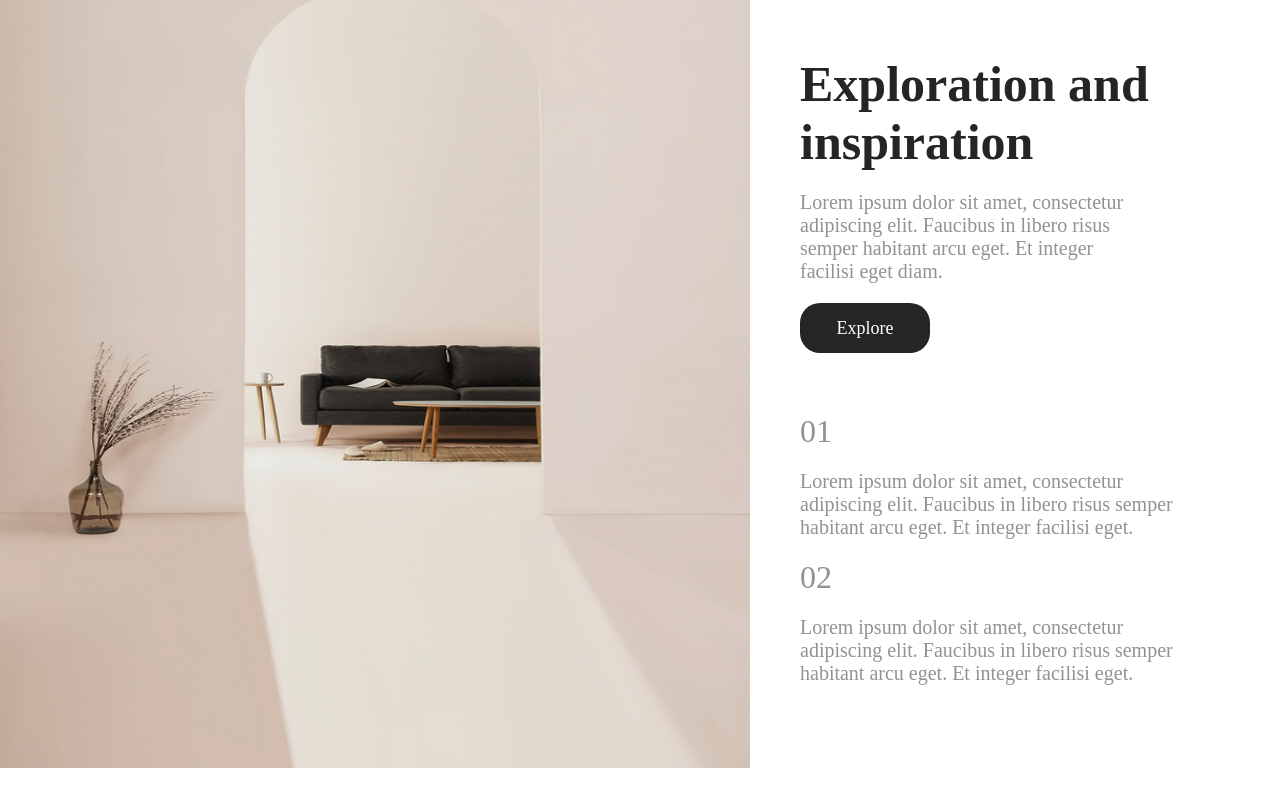
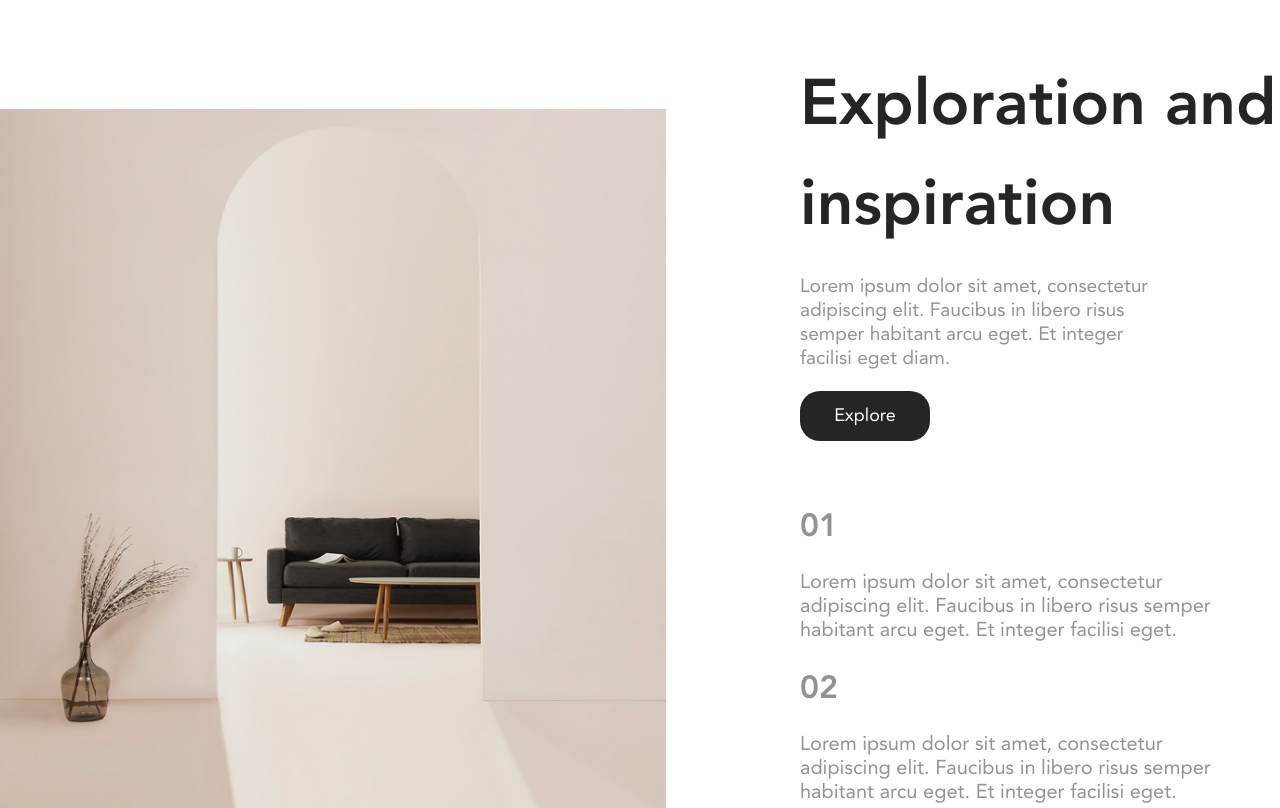
Before and after one commit to NicolasMuskusTarazona/50-Landing-page-designs-Community, a plain HTML site: page src/views/page4.html in a window 1280 px wide. Shown: the top 808 px of the page. Drawn offline with Linux system fonts and the light colour scheme; a web font is replaced by a local one.

Commit message:
feat: :bug: Correccion altura y ancho

```diff
--- a/src/css/pagina4.css
+++ b/src/css/pagina4.css
@@ -5,25 +5,26 @@
     box-sizing: border-box;
 }
 
-header{
+header {
     margin-left: 800px;
 }
-header h1{
+
+header h1 {
     font-family: "Avenir-Heavy";
-    font-size: 50px;
+    font-size: 5vw;
     margin-top: 55px;
     color: var(--color-2);
 }
 
-header p{
+header p {
     margin-top: 20px;
     font-family: "Avenir-Roman";
-    font-size: 20px;
+    font-size: 1.5vw;
     color: var(--color-3);
     font-weight: 500;
 }
 
-.Explore1{
+.Explore1 {
     display: flex;
     background: var(--color-2);
     margin-top: 20px;
@@ -35,30 +36,29 @@ header p{
     text-align: center;
 }
 
-.Explore2{
+.Explore2 {
     color: var(--color-4);
     font-family: "Avenir-Roman";
     font-size: 18px;
     text-decoration: none;
 }
 
-.General_Description{
+.General_Description {
     margin-top: 60px;
 }
 
-.number{
+.number {
     font-family: "Avenir-Heavy";
     font-size: 32px;
 }
 
-.Description{
+.Description {
     font-size: 20px;
 }
 
-main img{
-    display: flex;
-    margin-top: -56%;
-    margin-bottom: -10px;
-    width: 750px;
-    height: 800px;
+main img {
+    width: 52%;
+    height: auto;
+    object-fit: cover;
+    margin-top: -87vh;
 }
--- a/src/css/variable.css
+++ b/src/css/variable.css
@@ -183,110 +183,110 @@
 
 @font-face {
     font-family:"Avenir-Heavy";
-    src: url(../stora/font/Avenir/Avenir-Heavy.ttf);
+    src: url(../storage/font/Avenir/Avenir-Heavy.ttf);
 }
 
 @font-face {
     font-family:"Avenir-Roman";
-    src: url(../stora/font/Avenir/Avenir-Roman.ttf);
+    src: url(../storage/font/Avenir/Avenir-Roman.ttf);
 }
 
 @font-face {
     font-family:"WorkSans-Regular";
-    src: url(../stora/font/Work_Sans/static/WorkSans-Regular.ttf);
+    src: url(../storage/font/Work_Sans/static/WorkSans-Regular.ttf);
 }
 
 @font-face {
     font-family:"Times-Regular";
-    src: url(../stora/font/Times/Times-Regular.ttf);
+    src: url(../storage/font/Times/Times-Regular.ttf);
 }
 
 @font-face {
     font-family:"PlayfairDisplay-Bold";
-    src: url(../stora/font/Playfair_Display/static/PlayfairDisplay-Bold.ttf);
+    src: url(../storage/font/Playfair_Display/static/PlayfairDisplay-Bold.ttf);
 }
 
 @font-face {
     font-family:"WorkSans-Medium";
-    src: url(../stora/font/Work_Sans/static/WorkSans-Medium.ttf);
+    src: url(../storage/font/Work_Sans/static/WorkSans-Medium.ttf);
 }
 
 @font-face {
     font-family:"WorkSans-Bold";
-    src: url(../stora/font/Work_Sans/static/WorkSans-Bold.ttf);
+    src: url(../storage/font/Work_Sans/static/WorkSans-Bold.ttf);
 }
 
 @font-face {
     font-family:"WorkSans-Light";
-    src: url(../stora/font/Work_Sans/static/WorkSans-Light.ttf);
+    src: url(../storage/font/Work_Sans/static/WorkSans-Light.ttf);
 }
 
 @font-face {
     font-family:"Poppins-SemiBold";
-    src: url(../stora/font/Poppins/Poppins-SemiBold.ttf);
+    src: url(../storage/font/Poppins/Poppins-SemiBold.ttf);
 }
 
 @font-face {
     font-family:"Poppins-Regular";
-    src: url(../stora/font/Poppins/Poppins-Regular.ttf);
+    src: url(../storage/font/Poppins/Poppins-Regular.ttf);
 }
 
 @font-face {
     font-family:"Poppins-Bold";
-    src: url(../stora/font/Poppins/Poppins-Bold.ttf);
+    src: url(../storage/font/Poppins/Poppins-Bold.ttf);
 }
 
 @font-face {
     font-family:"Avenir-Book";
-    src: url(../stora/font/Avenir/Avenir-Book.ttf);
+    src: url(../storage/font/Avenir/Avenir-Book.ttf);
 }
 
 @font-face {
     font-family:"Times-Bold";
-    src: url(../stora/font/Times/Times-Bold.ttf);
+    src: url(../storage/font/Times/Times-Bold.ttf);
 }
 
 @font-face {
     font-family:"Poppins-Light";
-    src: url(../stora/font/Poppins/Poppins-Light.ttf);
+    src: url(../storage/font/Poppins/Poppins-Light.ttf);
 }
 
 @font-face {
     font-family:"Times-New-Roman-Italic";
-    src: url(../stora/font/Times-New-Roman/Times-New-Roman-Italic.ttf);
+    src: url(../storage/font/Times-New-Roman/Times-New-Roman-Italic.ttf);
 }
 
 @font-face {
     font-family:"Times-New-Roman-Bold";
-    src: url(../stora/font/Times-New-Roman/Times-New-Roman-Bold.ttf);
+    src: url(../storage/font/Times-New-Roman/Times-New-Roman-Bold.ttf);
 }
 
 @font-face {
     font-family:"Avenir-Medium";
-    src: url(../stora/font/Avenir/Avenir-Medium.ttf);
+    src: url(../storage/font/Avenir/Avenir-Medium.ttf);
 }
 
 @font-face {
     font-family:"PlayfairDisplay-Bold";
-    src: url(../stora/font/Playfair_Display/static/PlayfairDisplay-Bold.ttf);
+    src: url(../storage/font/Playfair_Display/static/PlayfairDisplay-Bold.ttf);
 }
 
 @font-face {
     font-family:"PlayfairDisplay-Regular";
-    src: url(../stora/font/Playfair_Display/static/PlayfairDisplay-Regular.ttf);
+    src: url(../storage/font/Playfair_Display/static/PlayfairDisplay-Regular.ttf);
 }
 
 @font-face {
     font-family:"Lato-Bold";
-    src: url(../stora/font/Lato/Lato-Bold.ttf);
+    src: url(../storage/font/Lato/Lato-Bold.ttf);
 }
 
 @font-face {
     font-family:"Lato-Regular";
-    src: url(../stora/font/Lato/Lato-Regular.ttf);
+    src: url(../storage/font/Lato/Lato-Regular.ttf);
 }
 
 @font-face {
     font-family:"Lato-SemiBold";
-    src: url(../stora/font/Lato/Lato-SemiBold.ttf);
+    src: url(../storage/font/Lato/Lato-SemiBold.ttf);
 }
```
